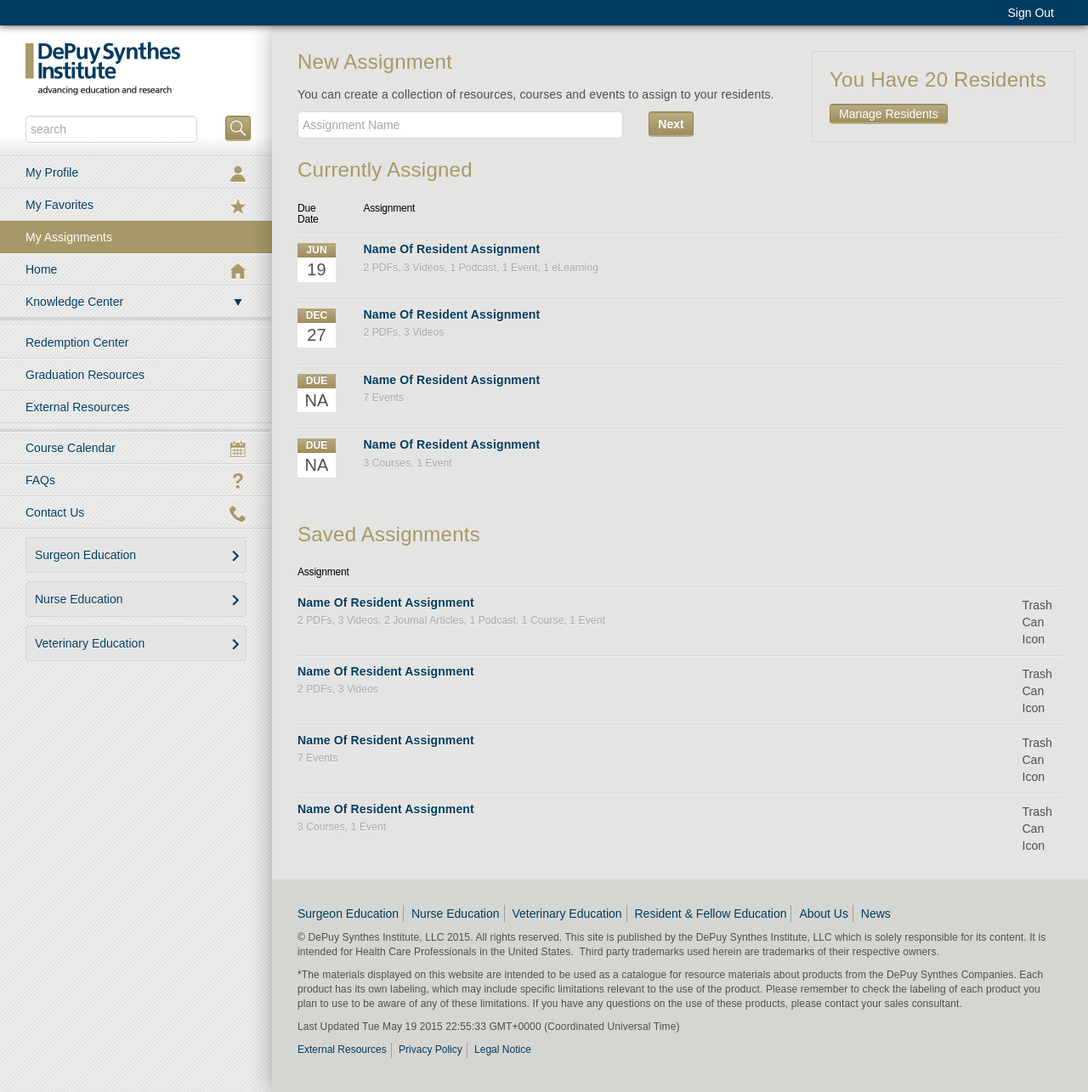
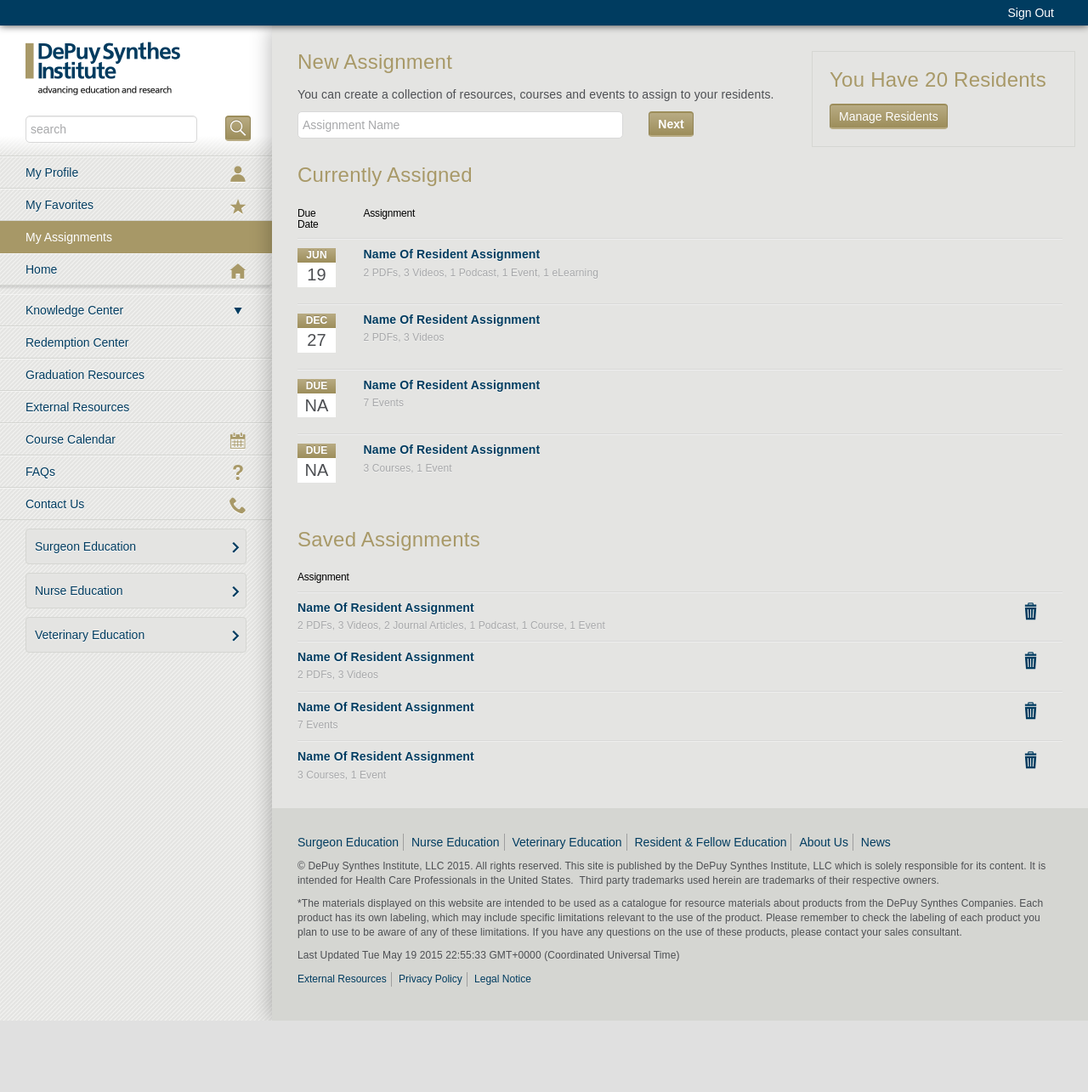
Before and after one commit to 12sm/depuysynthesinstitute, a PHP site: page /views/my-assignments/director.php in a window 1280 px wide. Shown: the whole page at 85% size. After the commit the page ends 1201 px from the top, so only its background shows below. Run offline with PHP 8.4, Linux system fonts and the light colour scheme; some libraries are stand-ins or nearby versions.

Commit message:
more director styling

```diff
--- a/css/source/app.css
+++ b/css/source/app.css
@@ -234,11 +234,14 @@
   white-space: pre-wrap;
 }
 
-/* Residents Manu */
+/* Residents Menu */
 
 .residents-menu li.nav-knowledge-center,
 .residents-menu li.nav-knowledge-center,
-.residents-menu li.nav-calendar {
+.residents-menu li.nav-calendar,
+.director-menu li.nav-knowledge-center,
+.director-menu li.nav-knowledge-center,
+.director-menu li.nav-calendar {
   list-style: none;
   -webkit-box-shadow: none!important;
   -moz-box-shadow: none!important;
@@ -247,7 +250,8 @@
   margin-top:0;
 }
 
-.residents-menu li.nav-home {
+.residents-menu li.nav-home,
+.director-menu li.nav-home {
   list-style: none;
   -webkit-box-shadow: -2px 3px 2px 0 rgba(000,000,000,.1)!important;
   -moz-box-shadow: -2px 3px 2px 0 rgba(000,000,000,.1)!important;
@@ -712,6 +716,7 @@
 .how-many-residents button.btn.btn-info {
   white-space: normal;
   height: auto;
+  padding: 10px;
 }
 
 .cancel-save {
@@ -988,4 +993,8 @@
     font-size:14px;
   }
 
+  .how-many-residents button.btn.btn-info {
+    padding: 3px 10px;
+  }
+
 }
--- a/views/my-assignments/director.php
+++ b/views/my-assignments/director.php
@@ -4,7 +4,7 @@
   <body>
     <?php include '../templates/sign-in-out.php';?>
     <div class="main_wrapper container-fluid">
-      <div class="left_column hidden-xs col-sm-4 col-md-3">
+      <div class="left_column hidden-xs col-sm-4 col-md-3 director-menu">
         <?php include '../templates/logo-search-sm.php';?>
         <?php include '../templates/nav-sm.php';?>
       </div>
@@ -229,7 +229,7 @@
                   </div>
                 </div>
                 <div class="col-xs-3 col-sm-2 col-md-1 col-lg-1">
-                  Trash Can Icon
+                  <a href="#"><span class="glyphicon icon-trash"></span></a>
                 </div>
               </div>
               <hr>
@@ -251,7 +251,7 @@
                   </div>
                 </div>
                 <div class="col-xs-3 col-sm-2 col-md-1 col-lg-1">
-                  Trash Can Icon
+                  <a href="#"><span class="glyphicon icon-trash"></span></a>
                 </div>
               </div>
               <hr>
@@ -273,7 +273,7 @@
                   </div>
                 </div>
                 <div class="col-xs-3 col-sm-2 col-md-1 col-lg-1">
-                  Trash Can Icon
+                  <a href="#"><span class="glyphicon icon-trash"></span></a>
                 </div>
               </div>
               <hr>
@@ -295,7 +295,7 @@
                   </div>
                 </div>
                 <div class="col-xs-3 col-sm-2 col-md-1 col-lg-1">
-                  Trash Can Icon
+                  <a href="#"><span class="glyphicon icon-trash"></span></a>
                 </div>
               </div>
             </div>
--- a/views/my-assignments/new-sequential-assignment.php
+++ b/views/my-assignments/new-sequential-assignment.php
@@ -511,7 +511,7 @@
 
     <?php include '../templates/sign-in-out.php';?>
     <div class="main_wrapper container-fluid">
-      <div class="left_column hidden-xs col-sm-4 col-md-3">
+      <div class="left_column hidden-xs col-sm-4 col-md-3 director-menu">
         <?php include '../templates/logo-search-sm.php';?>
         <?php include '../templates/nav-sm.php';?>
       </div>
@@ -1044,7 +1044,7 @@
                     </div>
                   </div>
                   <div class="col-xs-2 col-md-1">
-                    Trash Can Icon
+                    <a href="#"><span class="glyphicon icon-trash"></span></a>
                   </div>
                 </div>
                 <div class="row">
@@ -1094,7 +1094,7 @@
                     </div>
                   </div>
                   <div class="col-xs-2 col-md-1">
-                    Trash Can Icon
+                    <a href="#"><span class="glyphicon icon-trash"></span></a>
                   </div>
                 </div>
                 <div class="row">
--- a/views/my-assignments/new-unordered-assignment.php
+++ b/views/my-assignments/new-unordered-assignment.php
@@ -511,7 +511,7 @@
 
     <?php include '../templates/sign-in-out.php';?>
     <div class="main_wrapper container-fluid">
-      <div class="left_column hidden-xs col-sm-4 col-md-3">
+      <div class="left_column hidden-xs col-sm-4 col-md-3 director-menu">
         <?php include '../templates/logo-search-sm.php';?>
         <?php include '../templates/nav-sm.php';?>
       </div>
@@ -1041,7 +1041,7 @@
                     </div>
                   </div>
                   <div class="col-xs-2 col-md-1">
-                    Trash Can Icon
+                    <a href="#"><span class="glyphicon icon-trash"></span></a>
                   </div>
                 </div>
                 <div class="row">
@@ -1088,7 +1088,7 @@
                     </div>
                   </div>
                   <div class="col-xs-2 col-md-1">
-                    Trash Can Icon
+                    <a href="#"><span class="glyphicon icon-trash"></span></a>
                   </div>
                 </div>
                 <div class="row">
```
Also changed, not shown: views/my-assignments/edit-sequential-assignment.php (+5 -5 lines), views/my-assignments/edit-unordered-assignment.php (+5 -5 lines).
